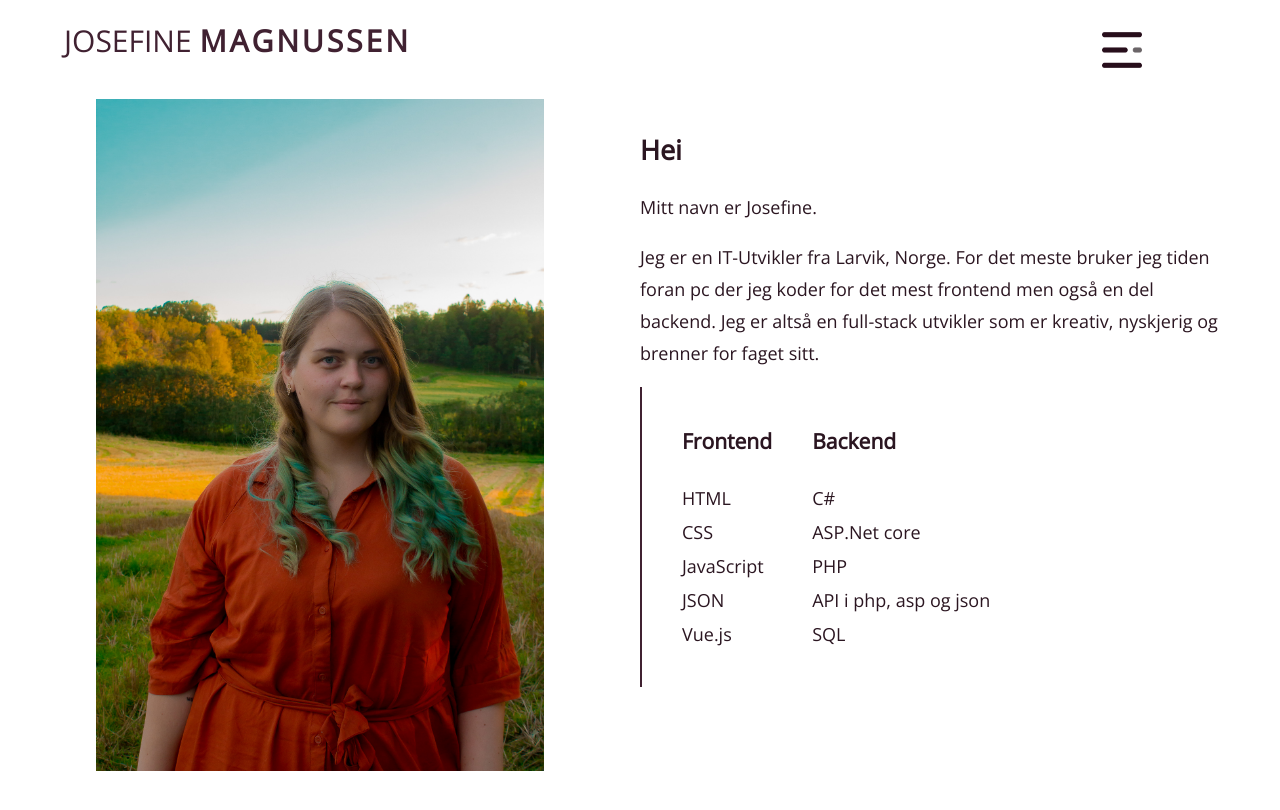
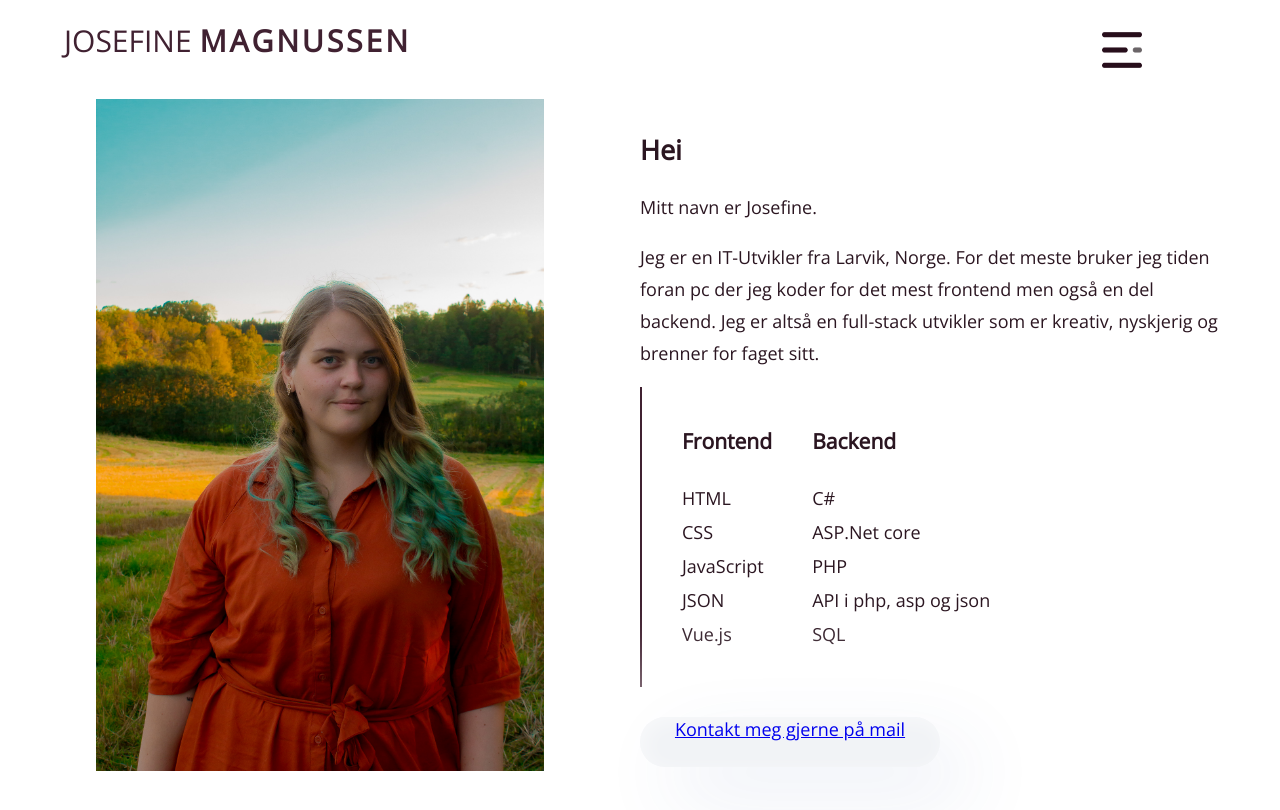
Before and after one commit to JosefineFH/JosefineMagnussenWebPage, a Vue app: page / in a window 1280 px wide. Shown: the top 810 px of the page. Built offline with nearby package versions, Linux system fonts and the light colour scheme.

Commit message:
new stuff

```diff
--- a/src/components/Main.vue
+++ b/src/components/Main.vue
@@ -1,11 +1,7 @@
 <template>
   <main class="container">
     <div class="grid-item">
-      <img
-        class="image"
-        src="../assets/images/Josefine Magnussen.jpg"
-        alt="Josefine Magnussen"
-      />
+      <img class="image" src="../assets/images/Josefine Magnussen.jpg" alt="Josefine Magnussen" />
     </div>
     <div class="grid-text">
       <h2>Hei</h2>
@@ -35,6 +31,16 @@
           <li>SQL</li>
         </ul>
       </div>
+      <div class="container-text">
+        <div class="contact-button">
+          <a href="mailto:josefine.magnussen@hotmail.com" target="_top">Kontakt meg gjerne på mail</a>
+        </div>
+        <!-- <div class="contact-button">
+          <router-link class="link" to="/Projects">
+            <span @click="showNavbar = false">Eller se prosjektene mine her.</span>
+          </router-link>
+        </div> -->
+      </div>
       <div class="footer"></div>
     </div>
   </main>
@@ -50,21 +56,23 @@ main {
   display: grid;
   grid-template-columns: 1fr 1fr;
   grid-template-rows: 1fr;
-  /* grid-gap: 10px; */
   grid-template-areas: "image content";
-    margin-bottom: 150px;
+  margin-bottom: 150px;
+}
 
-
-}
 .grid-item {
   grid-area: image;
 }
+
 .grid-text {
   grid-area: content;
   color: #2b1621;
   height: 300px;
   padding-right: 60px;
-
+  margin-bottom: 200px;
+}
+.container-text {
+  padding-top: 30px;
 }
 
 img {
@@ -91,9 +99,19 @@ li {
   border-left: 2px solid #402131;
   height: 300px;
 }
+.contact-button {
+  position: absolute;
+  width: 300px;
+  height: 50px;
+text-align: center;
+  background: #f1f3f6;
+  box-shadow: 30px 30px 80px rgba(55, 84, 170, 0.1), -30px -30px 80px #ffffff,
+    inset 4px 4px 20px rgba(255, 255, 255, 0.5);
+  border-radius: 108px;
+}
 
 @media only screen and (max-width: 800px) {
-  .footer{
+  .footer {
     padding-bottom: 150px;
   }
   body {
@@ -109,7 +127,6 @@ li {
     grid-template-areas:
       "image"
       "content";
-
   }
   .grid-text {
     grid-area: content;
```
